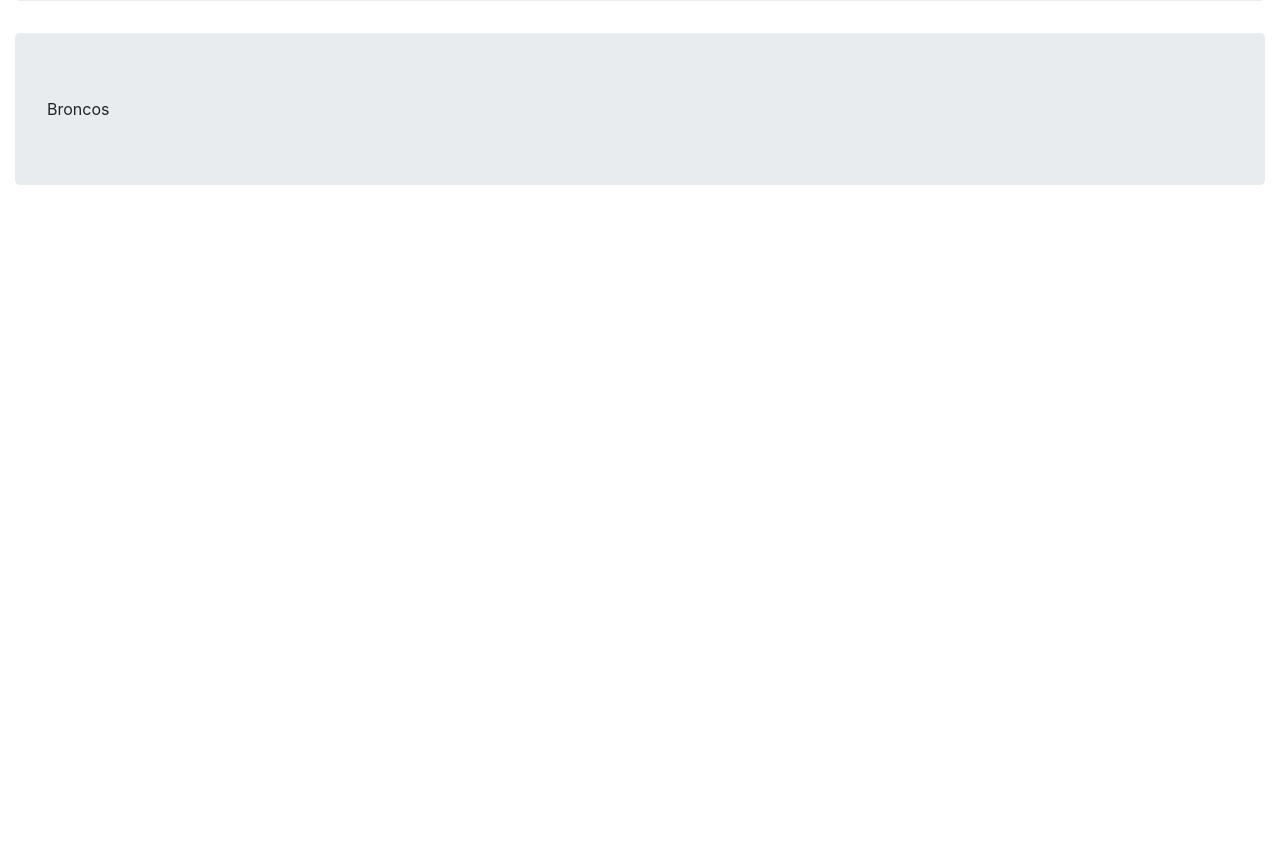
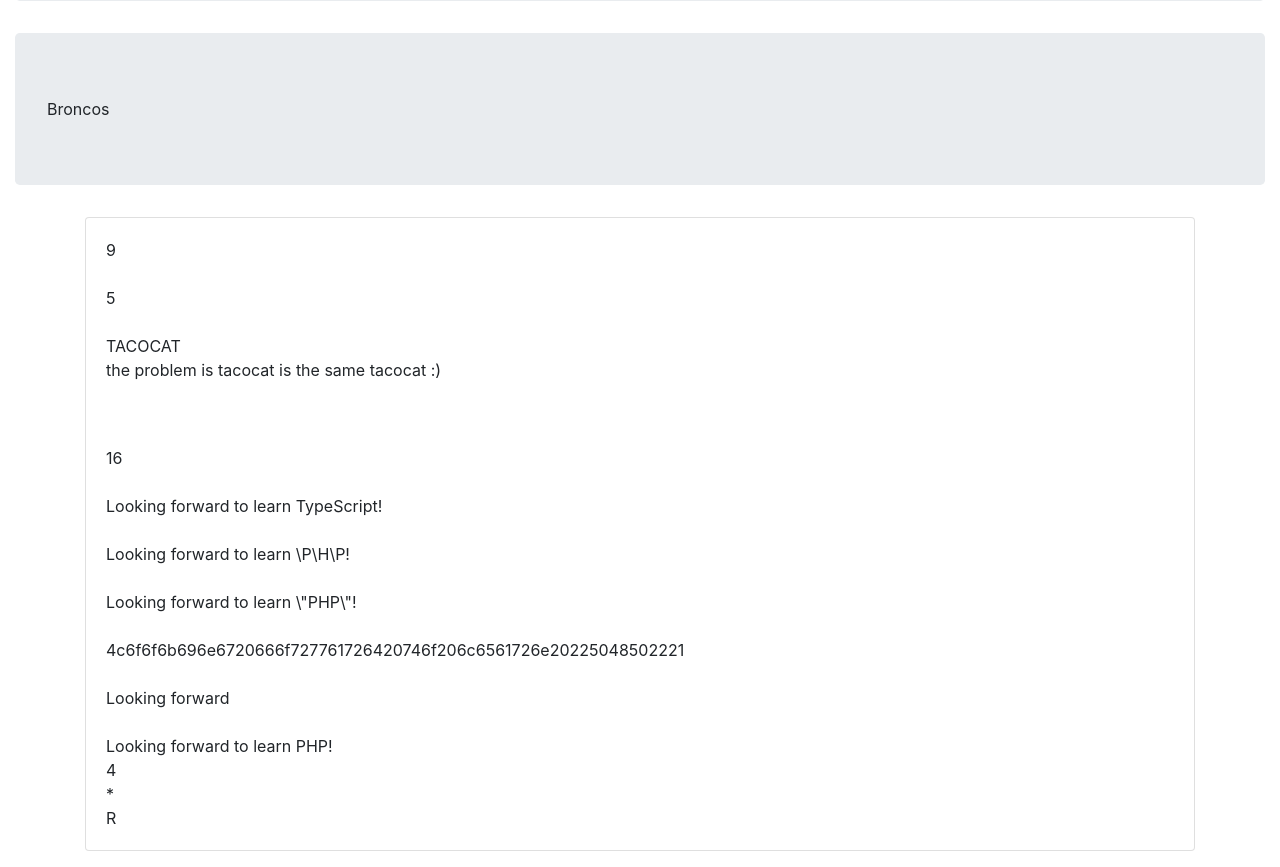
Before and after one commit to TolgaS92/trainingwithphp, a PHP site: page / in a window 1280 px wide. Shown: the part 1001-1868 px from the top of the page. Before the commit the page ends 1186 px from the top, so only its background shows below. Run offline with PHP 8.4, Linux system fonts and the light colour scheme.

Commit message:
string methods

```diff
--- a/index.php
+++ b/index.php
@@ -95,7 +95,7 @@
         </div>
         <div class="jumbotron mt-1">
             <?php
-                class Car {
+                class Car { // Class calls
                     function Car(){
                         $this->model="Broncos";
                     }
@@ -104,6 +104,56 @@
             echo $pickCar->model;
             ?>
         </div>
+        <div class="container">
+            <div class="card mt-3 mb-3">
+                <div class="card-body">
+                    <?php
+                    $texts=strlen("Hello PHP"); //String methods strlen = length
+                    echo $texts;
+                    echo "<br>";
+                    echo "<br>";
+                    $texts1=str_word_count("Learning PHP day by day"); //String methods word counts = how many words!
+                    echo $texts1;
+                    echo "<br>";
+                    echo "<br>";
+                    $texts1=strrev("TACOCAT"); //String methods REVERSE = reverse the sentence or words!
+                    echo $texts1;
+                    echo "<p>the problem is tacocat is the same tacocat :) </p>";
+                    echo "<br>";
+                    echo "<br>";
+                    $texts1=strpos("Looking forward to learn PHP!", "to"); //String methods stringpos gives with index number
+                    echo $texts1;
+                    echo "<br>";
+                    echo "<br>";
+                    $texts1=str_replace("PHP", "TypeScript","Looking forward to learn PHP!"); //String methods replaces the given word with!
+                    echo $texts1;
+                    echo "<br>";
+                    echo "<br>";
+                    $texts1=addcslashes("Looking forward to learn PHP!", "PHP"); //String methods adds slash between given letters!
+                    echo $texts1;
+                    echo "<br>";
+                    echo "<br>";
+                    $texts1=addslashes('Looking forward to learn "PHP"!'); //String methods adds slash between given " "!
+                    echo $texts1;
+                    echo "<br>";
+                    echo "<br>";
+                    $texts1=bin2hex('Looking forward to learn "PHP"!'); //String methods turns into hex system could be used for crypting!
+                    echo $texts1;
+                    echo "<br>";
+                    echo "<br>";
+                    $texts1=('Looking forward to learn PHP!');
+                    echo chop($texts1, "to learn PHP!"); // chops the rest of the sentences you picked
+                    echo "<br>";
+                    echo "<br>";
+                    $texts1=('Looking forward to learn PHP!');
+                    echo $texts1."<br>";    // turns into ASCII table elements!!
+                    echo chr(52)."<br>";    // Decimal
+                    echo chr(052)."<br>";   // Octal
+                    echo chr(0x52)."<br>";  // Hex = Hexadecimal
+                    ?>
+                </div>
+            </div>
+        </div>
     </div>
 <script src="https://cdn.jsdelivr.net/npm/bootstrap@4.6.0/dist/js/bootstrap.min.js" integrity="sha384-+YQ4JLhjyBLPDQt//I+STsc9iw4uQqACwlvpslubQzn4u2UU2UFM80nGisd026JF" crossorigin="anonymous"></script>
 </body>
```
